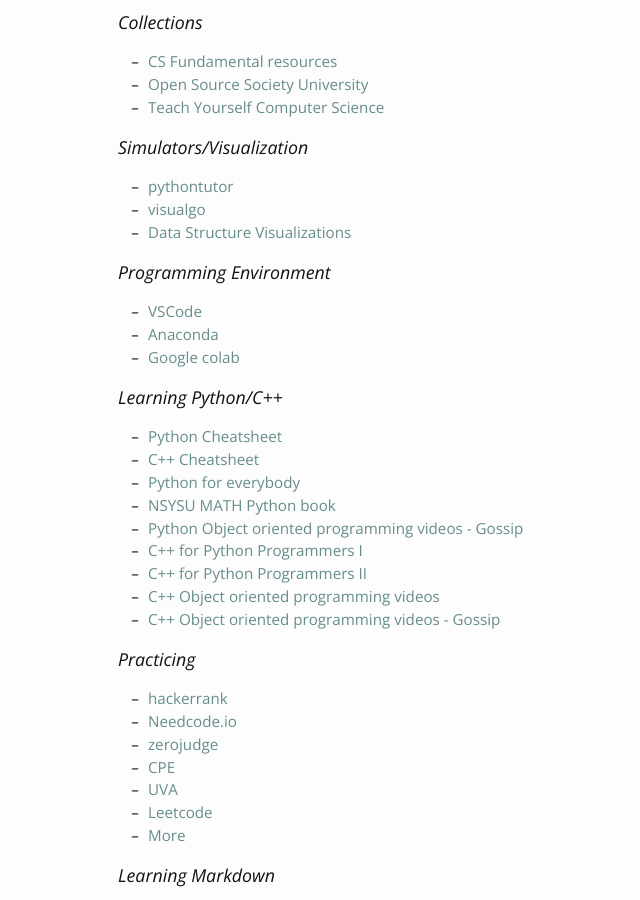
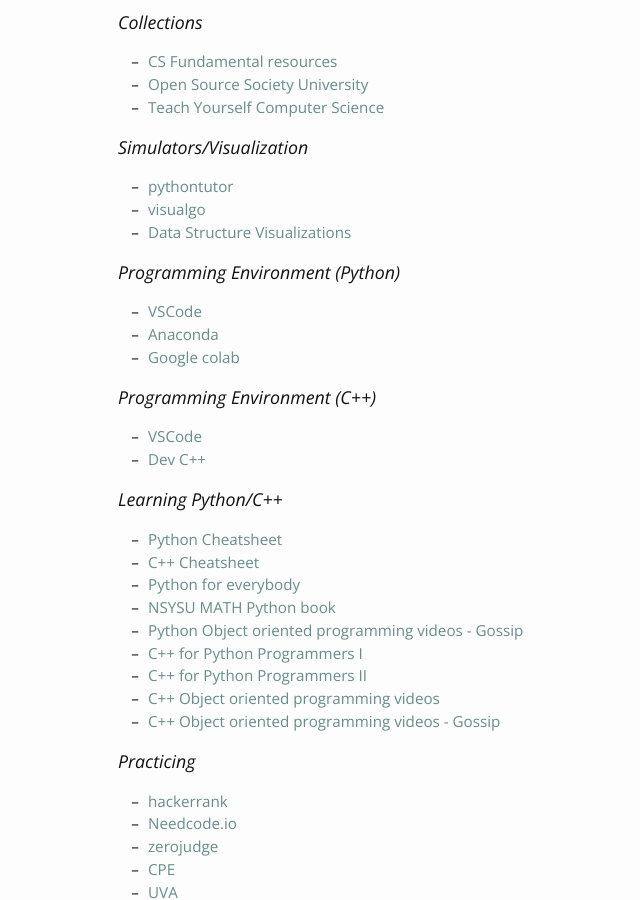
Before and after one commit to phonchi/nsysu-math208-2024, a Jekyll site: the page built from materials.md, in a window 1280 px wide and 900 px high, scrolled down 845 px. Shown: the whole window, without its empty margins (77-717 px from the left). Built offline with Jekyll 4.4.1, drawn with Linux system fonts in a browser that asks for light colours; nearby versions of some CDN libraries.

Commit message:
Update materials.md

```diff
--- a/materials.md
+++ b/materials.md
@@ -41,10 +41,15 @@ permalink: /materials/
 * [visualgo](https://visualgo.net/en)
 * [Data Structure Visualizations](https://cmps-people.ok.ubc.ca/ylucet/DS/Algorithms.html)
 
-### Programming Environment
+### Programming Environment (Python)
 * [VSCode](https://code.visualstudio.com/docs/datascience/jupyter-notebooks)
 * [Anaconda](https://www.anaconda.com/products/individual)
 * [Google colab](https://colab.research.google.com/notebooks/intro.ipynb#recent=true)
+
+### Programming Environment (C++)
+* [VSCode](https://blog.darkthread.net/blog/vscode-cpp-cli-setup/)
+* [Dev C++](https://ithelp.ithome.com.tw/articles/10261850)
+
 
 ### Learning Python/C++
 * [Python Cheatsheet](https://github.com/AbdulMalikDev/PythonCheatSheet?tab=readme-ov-file)
@@ -54,7 +59,7 @@ permalink: /materials/
 * [Python Object oriented programming videos - Gossip](https://openhome.cc/zh-tw/python/)
 * [C++ for Python Programmers I](https://runestone.academy/ns/books/published/cpp4python/index.html)
 * [C++ for Python Programmers II](https://cs.kenyon.edu/wp-content/uploads/2020/11/CForPythonProgrammers.pdf)
-* [C++ Object oriented programming videos](https://www.youtube.com/watch?v=IjmyanIQHnQ&list=PLnKth7bLoeC4llLBt1p_Sy0BzlMEHqnwZ)
+* [C++ Object oriented programming videos](https://www.youtube.com/watch?v=dDFZ9v9MOJA&list=PLHDTW9-5SsB_PDhTEn6fRp83UY1q06p-M&index=1)
 * [C++ Object oriented programming videos - Gossip](https://openhome.cc/Gossip/CppGossip/)
 
 ### Practicing
```
